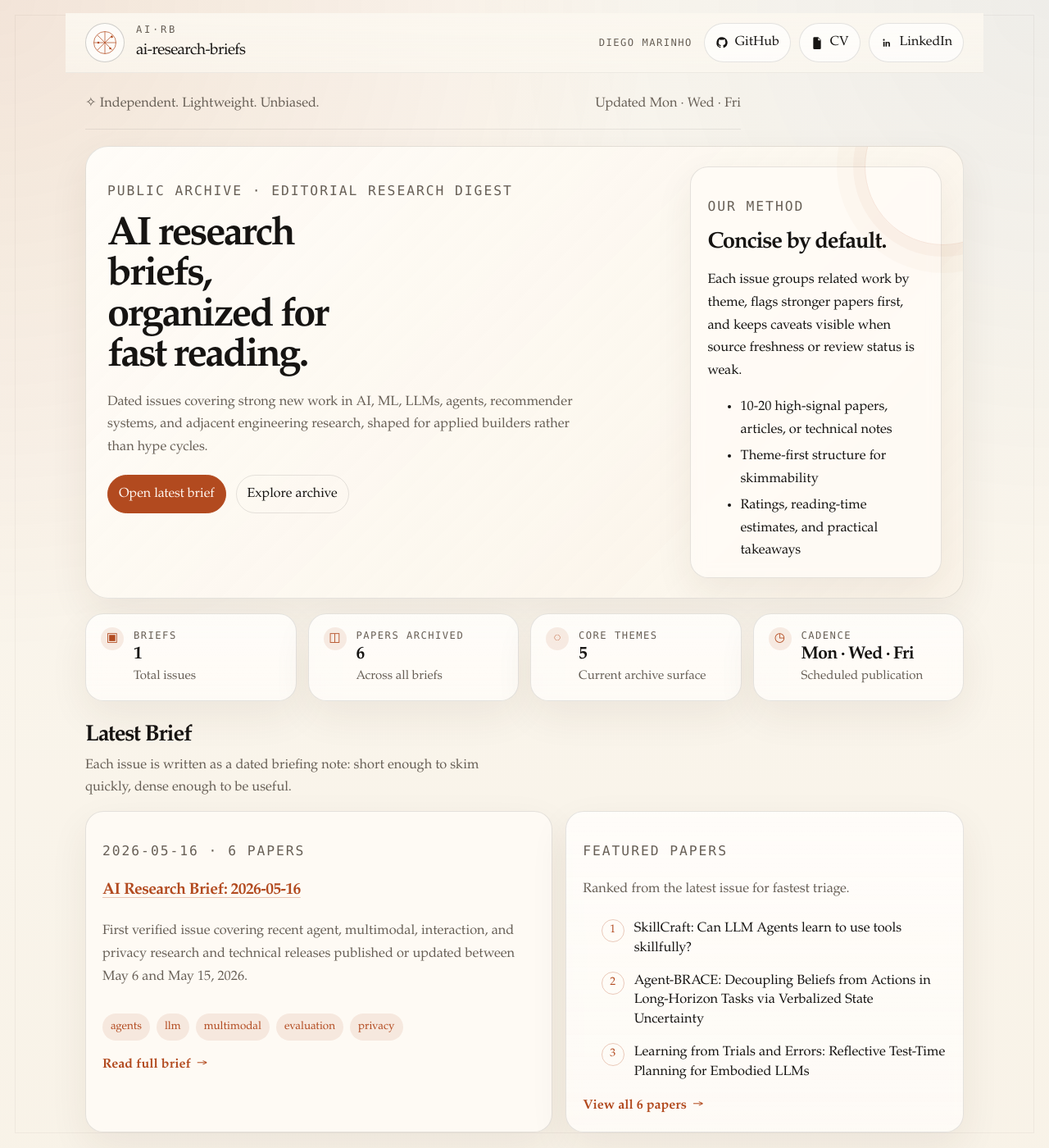
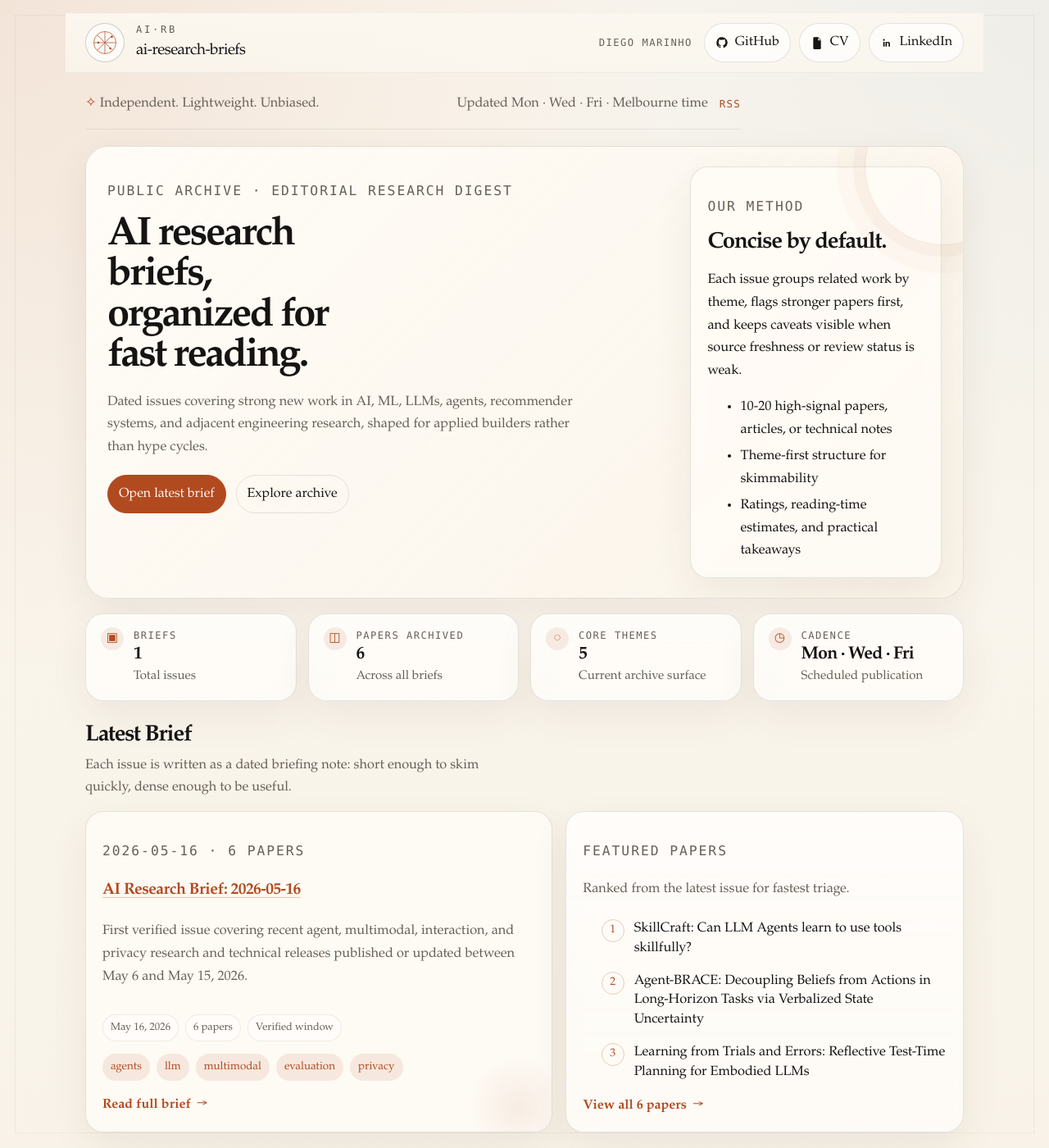
Before and after one commit to dmoliveira/ai-research-briefs, a Jekyll site: the page built from docs/index.md, in a window 1280 px wide and 1400 px high. Shown: the whole window at 82% size. Built offline with Jekyll 4.4.1, drawn with Linux system fonts in a browser that asks for light colours; some of the changed text lies outside the part shown.

Commit message:
Polish archive shell and homepage UX

```diff
--- a/docs/_layouts/default.html
+++ b/docs/_layouts/default.html
@@ -49,8 +49,11 @@
       </header>
       <main class="content">
         <section class="top-note top-note-shell">
-          <p>✧ Independent. Lightweight. Unbiased.</p>
-          <p>Updated Mon · Wed · Fri</p>
+          <p><span class="top-note-mark">✧</span> Independent. Lightweight. Unbiased.</p>
+          <div class="top-note-links">
+            <p>Updated Mon · Wed · Fri · Melbourne time</p>
+            <a href="{{ '/rss.xml' | relative_url }}">RSS</a>
+          </div>
         </section>
         {% unless page.url == "/" %}
           <section class="page-intro">
@@ -84,6 +87,15 @@
       </main>
       <footer class="site-footer">
         <section class="footer-grid">
+          <div class="footer-card footer-card-subtle">
+            <p class="section-kicker">About This Archive</p>
+            <h2>Built as a public research ledger.</h2>
+            <p>
+              Each issue is published as a dated brief with clear caveats, no paywall, and a bias
+              toward practical signal over volume.
+            </p>
+            <a class="text-link" href="{{ '/' | relative_url }}#recent-briefs">Browse the archive</a>
+          </div>
           <div class="footer-card">
             <p class="section-kicker">Support</p>
             <h2>Independent and intentionally lightweight.</h2>
@@ -96,7 +108,7 @@
               <span>Sponsor / Support</span>
             </a>
           </div>
-          <div class="footer-card">
+          <div class="footer-card footer-card-projects">
             <p class="section-kicker">Related Projects</p>
             <div class="project-list">
               {% for project in site.related_projects %}
--- a/docs/assets/style.css
+++ b/docs/assets/style.css
@@ -229,9 +229,28 @@
   border-bottom: 1px solid rgba(22, 20, 18, 0.08);
 }
 
+.top-note-mark {
+  color: var(--accent);
+}
+
 .top-note p {
   margin: 0;
   font-size: 0.9rem;
+}
+
+.top-note-links {
+  display: inline-flex;
+  align-items: center;
+  gap: 14px;
+  flex-wrap: wrap;
+}
+
+.top-note-links a {
+  font-family: "JetBrains Mono", "SFMono-Regular", Menlo, monospace;
+  font-size: 0.78rem;
+  letter-spacing: 0.1em;
+  text-transform: uppercase;
+  text-decoration: none;
 }
 
 .top-note-shell {
@@ -438,6 +457,23 @@
   flex-direction: column;
 }
 
+.latest-brief-card {
+  position: relative;
+  overflow: hidden;
+}
+
+.latest-brief-card::after {
+  content: "";
+  position: absolute;
+  right: -24px;
+  bottom: -34px;
+  width: 128px;
+  height: 128px;
+  border-radius: 50%;
+  background: radial-gradient(circle at center, rgba(178, 74, 31, 0.08), transparent 68%);
+  pointer-events: none;
+}
+
 .latest-brief-card h3,
 .theme-tile h3,
 .entry-card h3 {
@@ -453,6 +489,24 @@
 .archive-theme-labels,
 .theme-tile p {
   color: var(--muted);
+}
+
+.digest-meta-cluster {
+  display: flex;
+  gap: 8px;
+  flex-wrap: wrap;
+  margin-top: 0.95rem;
+}
+
+.digest-meta-chip {
+  display: inline-flex;
+  align-items: center;
+  padding: 5px 9px;
+  border-radius: 999px;
+  border: 1px solid rgba(22, 20, 18, 0.08);
+  background: rgba(255, 255, 255, 0.54);
+  color: var(--muted);
+  font-size: 0.8rem;
 }
 
 .pill-row {
@@ -539,6 +593,31 @@
   min-height: 100%;
 }
 
+.theme-tile[data-theme="agents"] .theme-tile-icon {
+  background: rgba(55, 118, 153, 0.12);
+  color: #245d7a;
+}
+
+.theme-tile[data-theme="llm"] .theme-tile-icon {
+  background: rgba(111, 88, 171, 0.12);
+  color: #5e479f;
+}
+
+.theme-tile[data-theme="multimodal"] .theme-tile-icon {
+  background: rgba(59, 108, 191, 0.12);
+  color: #335fb0;
+}
+
+.theme-tile[data-theme="evaluation"] .theme-tile-icon {
+  background: rgba(180, 102, 46, 0.12);
+  color: #9e5627;
+}
+
+.theme-tile[data-theme="privacy"] .theme-tile-icon {
+  background: rgba(161, 74, 64, 0.12);
+  color: #8e4139;
+}
+
 .theme-tile strong {
   display: block;
   margin-top: 0.9rem;
@@ -555,6 +634,19 @@
   overflow: hidden;
 }
 
+.archive-status-note {
+  margin-bottom: 12px;
+  padding: 14px 16px;
+  border: 1px solid rgba(22, 20, 18, 0.08);
+  border-radius: 18px;
+  background: rgba(255, 255, 255, 0.42);
+  color: var(--muted);
+}
+
+.archive-status-note p {
+  margin: 0;
+}
+
 .archive-note {
   margin: 0;
   padding: 14px 18px 18px;
@@ -566,7 +658,7 @@
 .archive-ledger-head,
 .archive-ledger-row {
   display: grid;
-  grid-template-columns: 140px 80px minmax(0, 1fr) 32px;
+  grid-template-columns: 140px 92px minmax(0, 1fr) 112px;
   gap: 14px;
   align-items: center;
   padding: 14px 18px;
@@ -624,7 +716,7 @@
   display: inline-flex;
   align-items: center;
   justify-content: center;
-  min-width: 54px;
+  min-width: 94px;
   padding: 7px 10px;
   border-radius: 999px;
   border: 1px solid rgba(178, 74, 31, 0.18);
@@ -826,17 +918,27 @@
 }
 
 .site-footer {
-  margin-top: 44px;
-  padding-top: 22px;
+  margin-top: 46px;
+  padding-top: 26px;
   border-top: 1px solid var(--line);
 }
 
 .footer-grid {
-  grid-template-columns: minmax(280px, 0.92fr) minmax(0, 1.08fr);
+  grid-template-columns: minmax(0, 0.82fr) minmax(280px, 0.92fr) minmax(0, 1.08fr);
 }
 
 .footer-card {
   background: rgba(255, 255, 255, 0.5);
+}
+
+.footer-card-subtle {
+  background:
+    linear-gradient(180deg, rgba(255, 255, 255, 0.52), rgba(255, 255, 255, 0.28)),
+    var(--panel);
+}
+
+.footer-card-projects .project-list {
+  margin-top: 0.2rem;
 }
 
 .project-list {
@@ -921,7 +1023,7 @@
 
   .archive-ledger-head,
   .archive-ledger-row {
-    grid-template-columns: 112px 70px minmax(0, 1fr) 28px;
+    grid-template-columns: 112px 82px minmax(0, 1fr) 104px;
   }
 
   .masthead {
@@ -959,6 +1061,10 @@
     align-items: flex-start;
   }
 
+  .top-note-links {
+    gap: 10px;
+  }
+
   .hero {
     padding: 20px;
     border-radius: 22px;
@@ -994,6 +1100,7 @@
 
   .archive-open {
     justify-self: start;
+    min-width: 0;
   }
 
   .brief-jump-nav {
--- a/docs/index.md
+++ b/docs/index.md
@@ -64,6 +64,11 @@
       <p class="meta">2026-05-16 · 6 papers</p>
       <h3><a href="2026/05/2026-05-16.html">AI Research Brief: 2026-05-16</a></h3>
       <p class="digest-summary">First verified issue covering recent agent, multimodal, interaction, and privacy research and technical releases published or updated between May 6 and May 15, 2026.</p>
+      <div class="digest-meta-cluster">
+        <span class="digest-meta-chip">May 16, 2026</span>
+        <span class="digest-meta-chip">6 papers</span>
+        <span class="digest-meta-chip">Verified window</span>
+      </div>
       <div class="pill-row"><span class="pill">agents</span><span class="pill">llm</span><span class="pill">multimodal</span><span class="pill">evaluation</span><span class="pill">privacy</span></div>
       <a class="text-link" href="2026/05/2026-05-16.html">Read full brief</a>
     </article>
@@ -87,35 +92,35 @@
     </div>
   </div>
   <div class="theme-tile-grid">
-    <article class="theme-tile">
+    <article class="theme-tile" data-theme="agents">
       <span class="theme-tile-icon">◎</span>
       <p class="section-kicker">Agents</p>
       <h3>Agents</h3>
       <p>Planning, tool use, memory, and multi-step reasoning.</p>
       <strong>Current focus</strong>
     </article>
-    <article class="theme-tile">
+    <article class="theme-tile" data-theme="llm">
       <span class="theme-tile-icon">◌</span>
       <p class="section-kicker">LLM</p>
       <h3>LLM</h3>
       <p>Model capabilities, alignment, and reasoning.</p>
       <strong>Current focus</strong>
     </article>
-    <article class="theme-tile">
+    <article class="theme-tile" data-theme="multimodal">
       <span class="theme-tile-icon">◍</span>
       <p class="section-kicker">Multimodal</p>
       <h3>Multimodal</h3>
       <p>Vision, audio, and cross-modal understanding.</p>
       <strong>Current focus</strong>
     </article>
-    <article class="theme-tile">
+    <article class="theme-tile" data-theme="evaluation">
       <span class="theme-tile-icon">◇</span>
       <p class="section-kicker">Evaluation</p>
       <h3>Evaluation</h3>
       <p>Benchmarks, metrics, and robustness.</p>
       <strong>Current focus</strong>
     </article>
-    <article class="theme-tile">
+    <article class="theme-tile" data-theme="privacy">
       <span class="theme-tile-icon">◈</span>
       <p class="section-kicker">Privacy & Safety</p>
       <h3>Privacy & Safety</h3>
@@ -131,6 +136,9 @@
       <p class="home-section-intro">Browse the most recent issues as a dated research ledger.</p>
     </div>
   </div>
+  <div class="archive-status-note">
+    <p><strong>Publishing rhythm:</strong> the Codex pipeline scans on Monday, Wednesday, and Friday mornings in Melbourne time and only posts when the issue clears the quality bar.</p>
+  </div>
   <div class="archive-ledger">
     <div class="archive-ledger-head">
       <span>Date</span>
@@ -140,9 +148,9 @@
     </div>
     <article class="archive-ledger-row">
       <span class="archive-date">2026-05-16</span>
-      <span class="archive-count">6</span>
+      <span class="archive-count">6 items</span>
       <span class="archive-themes"><span class="theme-dot-row"><span class="theme-dot" title="Agents">◎</span><span class="theme-dot" title="LLM">◌</span><span class="theme-dot" title="Multimodal">◍</span><span class="theme-dot" title="Evaluation">◇</span><span class="theme-dot" title="Privacy & Safety">◈</span></span><span class="archive-theme-labels">Agents, LLM, Multimodal, Evaluation, Privacy & Safety</span></span>
-      <a class="archive-open" href="2026/05/2026-05-16.html" aria-label="Open AI Research Brief: 2026-05-16">Open</a>
+      <a class="archive-open" href="2026/05/2026-05-16.html" aria-label="Open AI Research Brief: 2026-05-16">Open issue</a>
     </article>
   <p class="archive-note">This archive is live and will fill out automatically as the Mon · Wed · Fri pipeline publishes new briefs.</p>
   </div>
```
Also changed, not shown: scripts/generate_index.py (+11 -3 lines).
